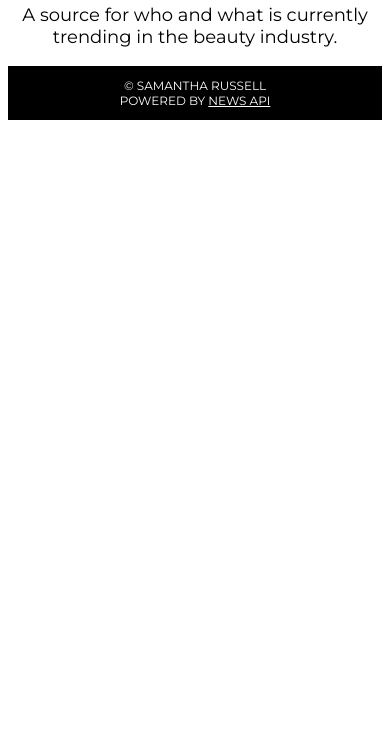
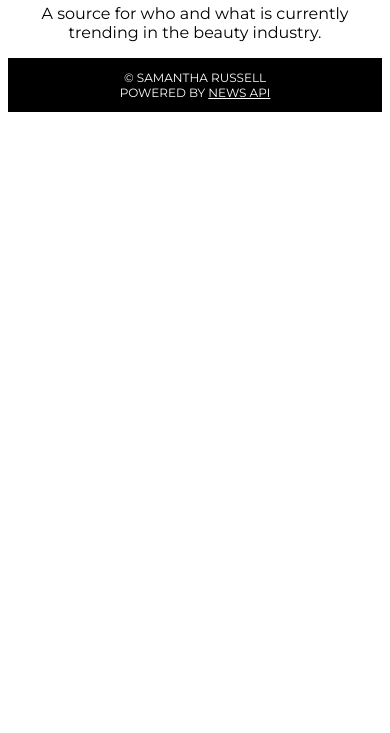
Before and after one commit to swr127/beauty_finder, a plain HTML site: page index.html in a window 390 px wide. Shown: the part 111-844 px from the top of the page. Drawn offline with nearby package versions, Linux system fonts and the light colour scheme; no server answers.

Commit message:
small updates on MVP

```diff
--- a/css/style.css
+++ b/css/style.css
@@ -90,6 +90,10 @@ body {
     font-size: 40px;
   }
 
+  .description {
+    font-size: 18px;
+  }
+
   div {
     display: block;
     font-size: 16px;
@@ -111,6 +115,10 @@ body {
   h1 {
     font-size: 30px;
     font-weight: bolder;
+  }
+
+  .description {
+    font-size: 16px;
   }
 
   div {
@@ -136,9 +144,13 @@ body {
     font-weight: bolder;
   }
 
+  .description {
+    font-size: 16px;
+  }
+
   div {
     display: block;
-    font-size: 16px;
+    font-size: 12px;
     padding: 10px;
     width: 450px;
   }
--- a/js/main.js
+++ b/js/main.js
@@ -41,7 +41,7 @@ const renderArticles = async () => {
         const newArticle = document.createElement('div')
         newArticle.innerHTML =  `
         <img class="image" src=${article.urlToImage} />
-        <p><b>PUBLISHED</b>: ${article.publishedAt}</p>
+        <p>PUBLISHED: ${article.publishedAt}</p>
         <p>SOURCE: ${article.source.name}</p>
         <p>AUTHOR: ${article.author}</p>
         <p>TITLE: ${article.title}</p>
```
